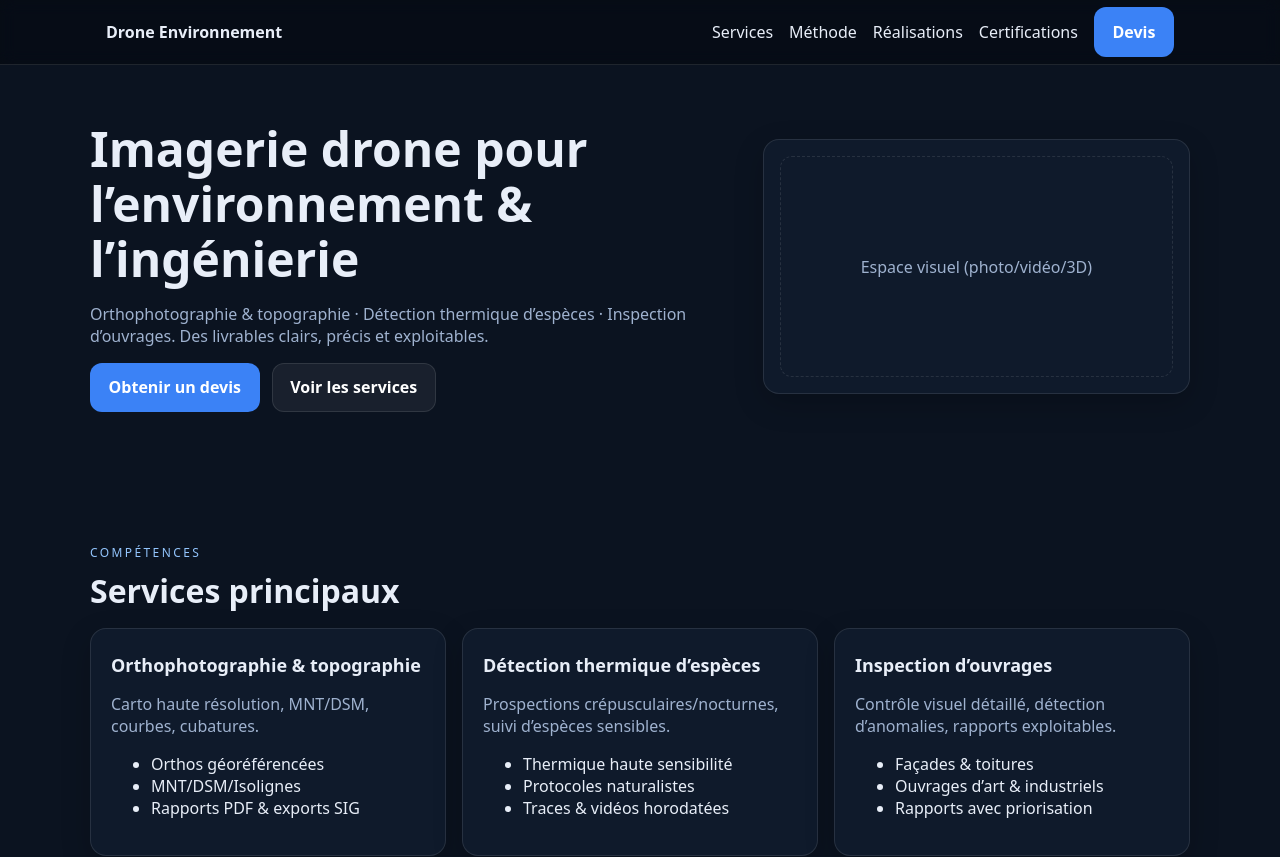
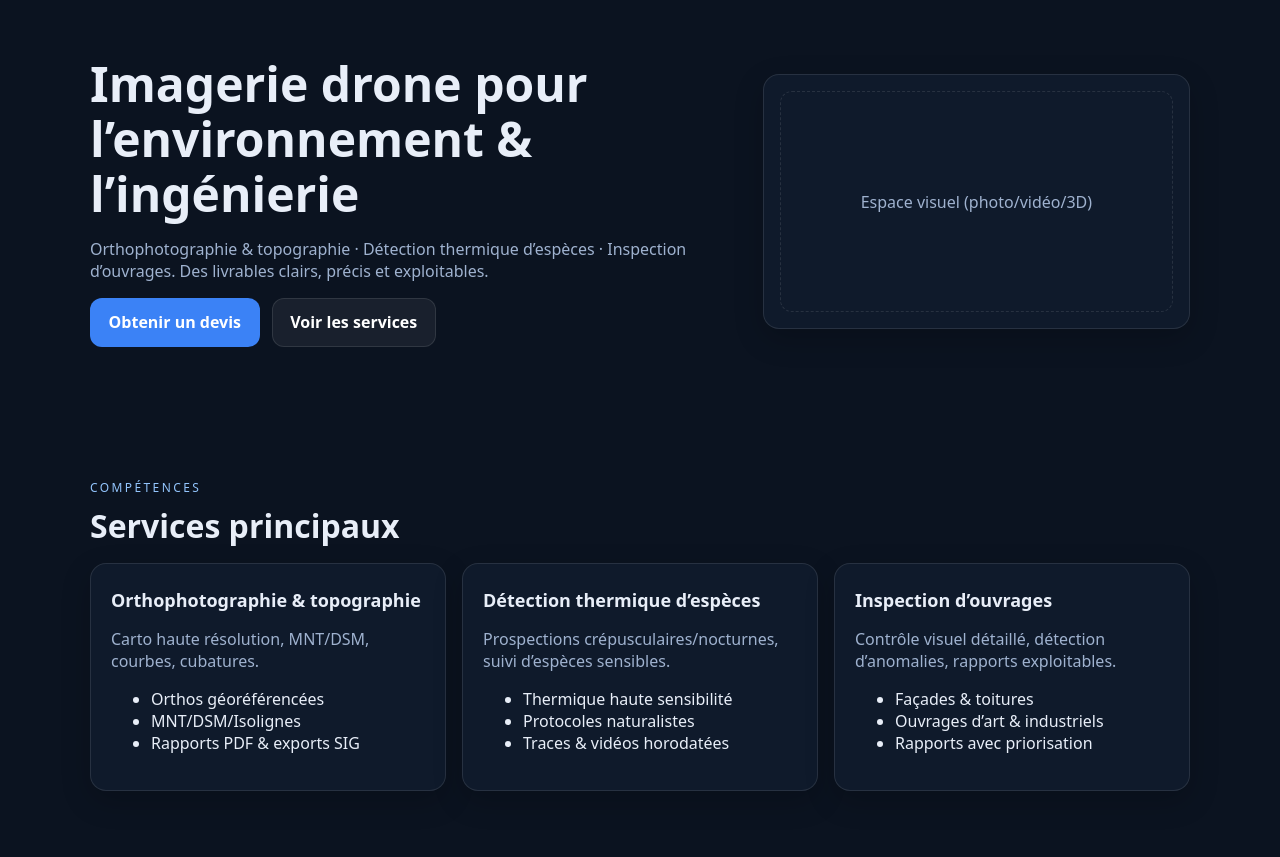
Before and after one commit to cyclopeentreprise-fr/drone-environnement, a Next.js app: page / in a window 1280 px wide. Shown: the top 857 px of the page. Built offline with nearby package versions, Linux system fonts and the light colour scheme.

Commit message:
Update layout.tsx

```diff
--- a/src/app/layout.tsx
+++ b/src/app/layout.tsx
@@ -1,39 +1,16 @@
+// src/app/layout.tsx
+import "./globals.css";
 import type { Metadata } from "next";
-import "./globals.css";
 
 export const metadata: Metadata = {
-  title: "Drone Environnement – Orthophoto, thermique, inspection",
-  description:
-    "Pilote de drone spécialisé : orthophotographie & topographie, détection thermique d’espèces, inspection d’ouvrages (13 & 84)."
+  title: "Drone Environnement",
+  description: "Orthophotographie, thermique, inspections | Provence",
 };
 
 export default function RootLayout({ children }: { children: React.ReactNode }) {
   return (
     <html lang="fr">
-      <body>
-        <header className="header">
-          <div className="container nav">
-            <a href="/" className="brand">Drone Environnement</a>
-            <nav className="menu">
-              <a href="#services">Services</a>
-              <a href="#method">Méthode</a>
-              <a href="#projects">Réalisations</a>
-              <a href="#certifs">Certifications</a>
-              <a href="#contact" className="btn btn-primary">Devis</a>
-            </nav>
-          </div>
-        </header>
-        {children}
-        <footer className="footer">
-          <div className="container footer__inner">
-            <p>© {new Date().getFullYear()} Drone Environnement — 13 & 84</p>
-            <div className="footer__links">
-              <a href="#contact">Contact</a>
-              <a href="#">Mentions légales</a>
-            </div>
-          </div>
-        </footer>
-      </body>
+      <body>{children}</body>
     </html>
   );
 }
```
